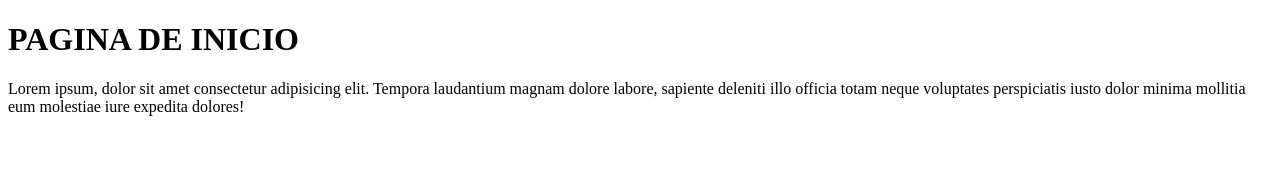
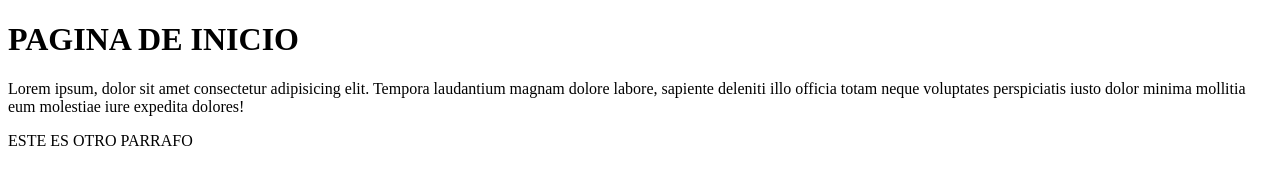
Before and after one commit to TULIO1234/GITPROYECTO1, a plain HTML site: page index.html in a window 1280 px wide. Drawn offline with Linux system fonts and the light colour scheme.

Commit message:
he agregado un nuevo parrafo

```diff
--- a/index.html
+++ b/index.html
@@ -12,6 +12,8 @@
         laudantium magnam dolore labore, sapiente deleniti illo officia totam
         neque voluptates perspiciatis iusto dolor minima mollitia
         eum molestiae iure expedita dolores!</P>
+        <p>ESTE ES OTRO PARRAFO</p>
+
 
 </body>
 </html>
```
